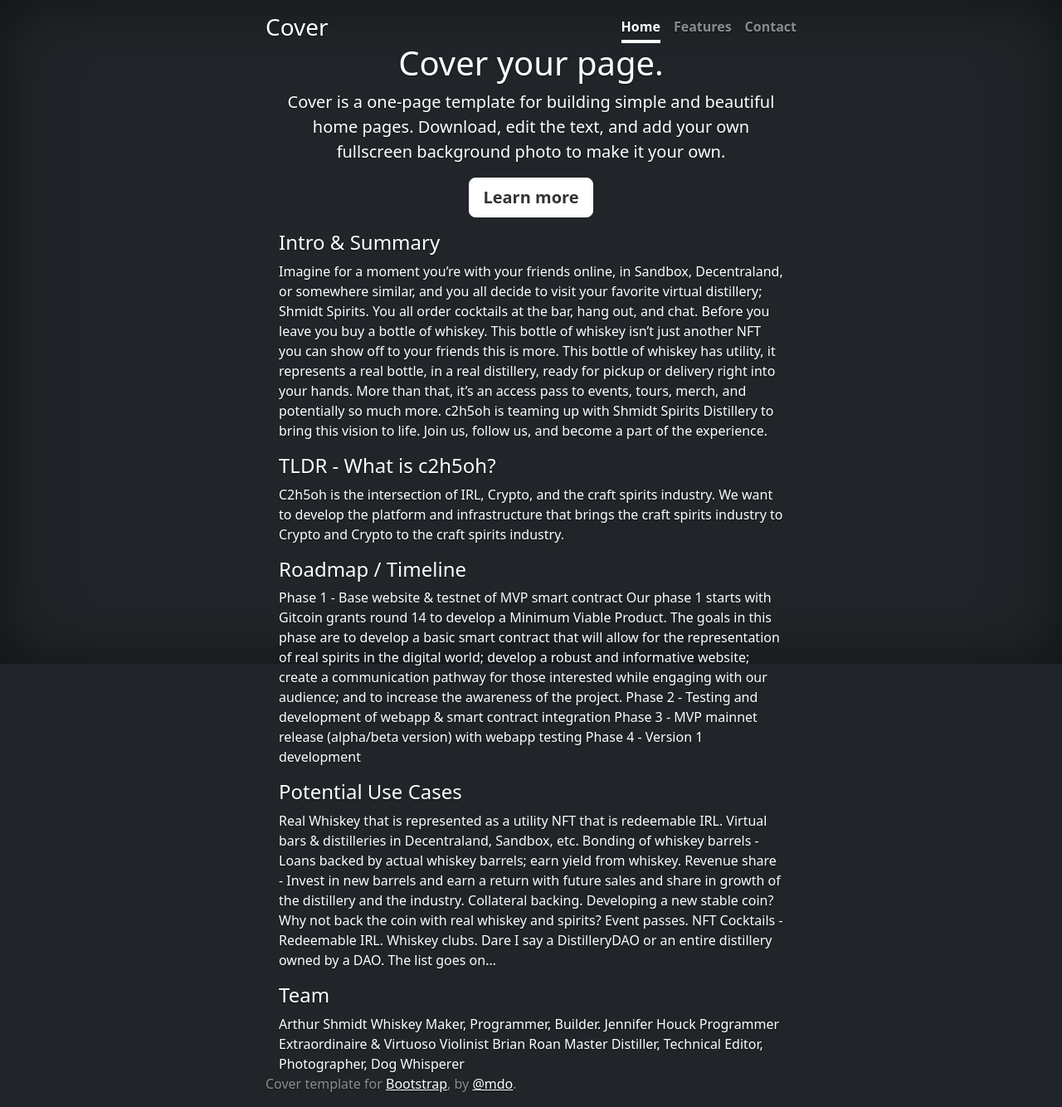
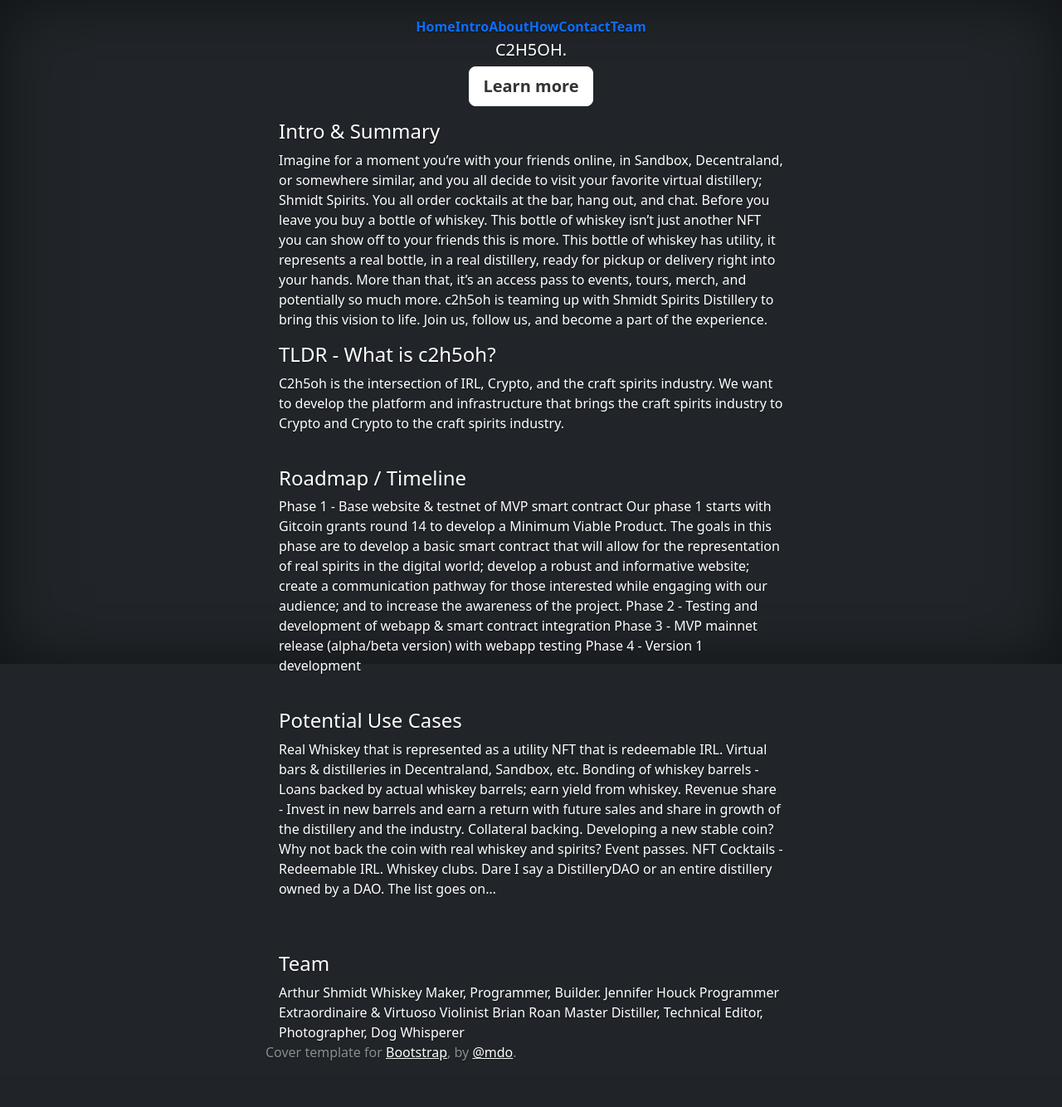
Before and after one commit to arthurshmidt/c2h5oh-website, a PHP site: page / in a window 1280 px wide. Shown: the whole page at 83% size. After the commit the page ends 1278 px from the top, so only its background shows below. Run offline with PHP 8.4, Linux system fonts and the light colour scheme; some libraries are stand-ins or nearby versions.

Commit message:
adding navigation

```diff
--- a/cover.css
+++ b/cover.css
@@ -30,6 +30,10 @@ body {
  * Header
  */
 
+
+ /*
+ * Nav bar
+ */
  .nav-masthead .nav-link {
    color: rgba(255, 255, 255, .5);
    border-bottom: .25rem solid transparent;
@@ -48,3 +52,55 @@ body {
     color: #fff;
     border-bottom-color: #fff;
   }
+
+  .nav-scroller {
+    position: relative;
+    z-index: 2;
+    height: 2.75rem;
+    overflow-y: hidden;
+  }
+
+  .nav-scroller .nav {
+    display: flex;
+    flex-wrap: nowrap;
+    padding-bottom: 1rem;
+    margin-top: -1px;
+    overflow-x: auto;
+    text-align: center;
+    white-space: nowrap;
+    -webkit-overflow-scrolling: touch;
+  } */
+
+  /*
+.bd-placeholder-img {
+  font-size: 1.125rem;
+  text-anchor: middle;
+  -webkit-user-select: none;
+  -moz-user-select: none;
+  user-select: none;
+}
+
+.b-example-divider {
+  height: 3rem;
+  background-color: rgba(0, 0, 0, .1);
+  border: solid rgba(0, 0, 0, .15);
+  border-width: 1px 0;
+  box-shadow: inset 0 .5em 1.5em rgba(0, 0, 0, .1), inset 0 .125em .5em rgba(0, 0, 0, .15);
+}
+
+.b-example-vr {
+  flex-shrink: 0;
+  width: 1.5rem;
+  height: 100vh;
+}
+
+.bi {
+  vertical-align: -.125em;
+  fill: currentColor;
+}
+
+@media (min-width: 768px) {
+  .bd-placeholder-img-lg {
+    font-size: 3.5rem;
+  }
+}
--- a/index.html
+++ b/index.html
@@ -90,39 +37,45 @@
 
 <div class="cover-container d-flex w-100 h-100 p-3 mx-auto flex-column">
   <header class="mb-auto">
-    <div>
-      <h3 class="float-md-start mb-0">Cover</h3>
-      <nav class="nav nav-masthead justify-content-center float-md-end">
-        <a class="nav-link fw-bold py-1 px-0 active" aria-current="page" href="#">Home</a>
-        <a class="nav-link fw-bold py-1 px-0" href="#">Features</a>
-        <a class="nav-link fw-bold py-1 px-0" href="#">Contact</a>
+      <nav class="nav navbar-expandnav-masthead justify-content-center ">
+
+        <a class="nav-link fw-bold py-1 px-0 active" href="#">Home</a>
+        <a class="nav-link fw-bold py-1 px-0" href="#Intro">Intro</a>
+        <a class="nav-link fw-bold py-1 px-0" href="#About">About</a>
+        <a class="nav-link fw-bold py-1 px-0" href="#How">How</a>
+        <a class="nav-link fw-bold py-1 px-0" href="#Contact">Contact</a>
+        <a class="nav-link fw-bold py-1 px-0" href="#Team">Team</a>
+
       </nav>
-    </div>
+
   </header>
 
   <main class="px-3">
     <div class="text-center">
-    <h1>Cover your page.</h1>
-    <p class="lead">Cover is a one-page template for building simple and beautiful home pages. Download, edit the text, and add your own fullscreen background photo to make it your own.</p>
-    <p class="lead">
-      <a href="#" class="btn btn-lg btn-secondary fw-bold border-white bg-white">Learn more</a>
+    <h1 class="lead">C2H5OH.</h1>
+
+      <a href="#Intro" class="btn btn-lg btn-secondary fw-bold border-white bg-white">Learn more</a>
     </p>
   </div>
-
+<div id="Intro">
     <h4>Intro & Summary</h4>
 <p>
+
 Imagine for a moment you’re with your friends online, in Sandbox, Decentraland, or somewhere similar, and you all decide to visit your favorite virtual distillery; Shmidt Spirits. You all order cocktails at the bar, hang out, and chat. Before you leave you buy a bottle of whiskey.
 
 This bottle of whiskey isn’t just another NFT you can show off to your friends this is more. This bottle of whiskey has utility, it represents a real bottle, in a real distillery, ready for pickup or delivery right into your hands.  More than that, it’s an access pass to events, tours, merch, and potentially so much more.
 
 c2h5oh is teaming up with Shmidt Spirits Distillery to bring this vision to life. Join us, follow us, and become a part of the experience.
 </p>
-
+</div>
+<div id="About">
 <h4>TLDR - What is c2h5oh?</h4>
 <p>
 C2h5oh is the intersection of IRL, Crypto, and the craft spirits industry. We want to develop the platform and infrastructure that brings the craft spirits industry to Crypto and Crypto to the craft spirits industry.
 </p>
-
+</div>
+<br />
+<div id="When">
 <h4>Roadmap / Timeline</h4>
 <p>
 Phase 1 - Base website & testnet of MVP smart contract
@@ -132,7 +85,9 @@ Phase 2 - Testing and development of webapp & smart contract integration
 Phase 3 - MVP mainnet release (alpha/beta version) with webapp testing
 Phase 4 - Version 1 development
 </p>
-
+</div>
+<br />
+<div id="How">
 <h4>Potential Use Cases</h4>
 <p>
 Real Whiskey that is represented as a utility NFT that is redeemable IRL.
@@ -146,7 +101,11 @@ Whiskey clubs.
 Dare I say a DistilleryDAO or an entire distillery owned by a DAO.
 The list goes on…
 </p>
-
+</div>
+<br />
+<div id="Contact"></div>
+<br />
+<div id="Team">
 <h4>Team</h4>
 Arthur Shmidt
 Whiskey Maker, Programmer, Builder.
```
Also changed, not shown: other parts of index.html (+4 -57 lines). Lines whose indentation alone changed are shown as unchanged.
